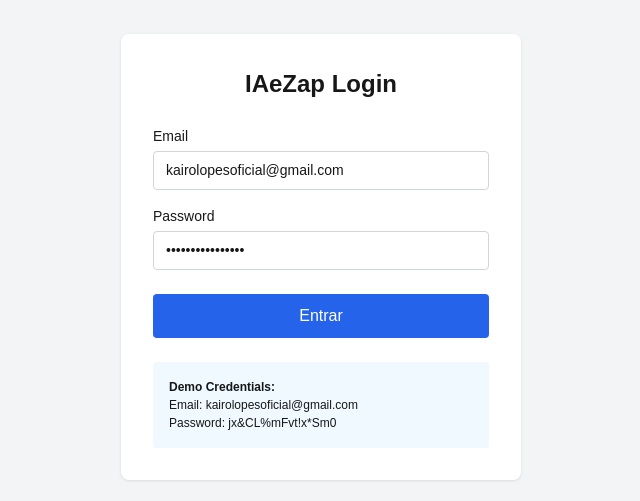
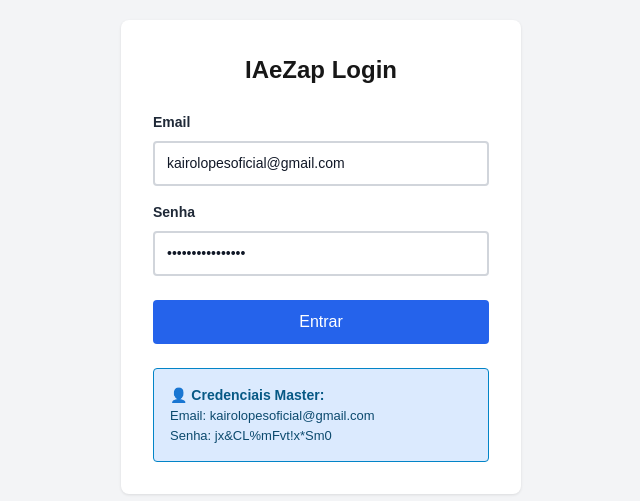
Before and after one commit to kairolopes/iaezap6, a Next.js app: page /login in a window 1280 px wide. Shown: the part 143-644 px from the top of the page, without its empty margins (319-959 px from the left). Built offline with nearby package versions, Linux system fonts and the light colour scheme.

Commit message:
Improve login page visibility - darker text and better contrast

```diff
--- a/src/app/login/page.tsx
+++ b/src/app/login/page.tsx
@@ -56,35 +56,39 @@
 
         <form onSubmit={handleLogin}>
           <div style={{ marginBottom: '16px' }}>
-            <label style={{ display: 'block', fontSize: '14px', fontWeight: '500', marginBottom: '4px' }}>Email</label>
+            <label style={{ display: 'block', fontSize: '14px', fontWeight: '600', marginBottom: '8px', color: '#1f2937' }}>Email</label>
             <input
               type="email"
               value={email}
               onChange={(e) => setEmail(e.target.value)}
               style={{
                 width: '100%',
-                padding: '8px 12px',
-                border: '1px solid #d1d5db',
+                padding: '10px 12px',
+                border: '2px solid #d1d5db',
                 borderRadius: '4px',
                 fontSize: '14px',
-                boxSizing: 'border-box'
+                boxSizing: 'border-box',
+                color: '#111827',
+                fontWeight: '500'
               }}
             />
           </div>
 
           <div style={{ marginBottom: '24px' }}>
-            <label style={{ display: 'block', fontSize: '14px', fontWeight: '500', marginBottom: '4px' }}>Password</label>
+            <label style={{ display: 'block', fontSize: '14px', fontWeight: '600', marginBottom: '8px', color: '#1f2937' }}>Senha</label>
             <input
               type="password"
               value={password}
               onChange={(e) => setPassword(e.target.value)}
               style={{
                 width: '100%',
-                padding: '8px 12px',
-                border: '1px solid #d1d5db',
+                padding: '10px 12px',
+                border: '2px solid #d1d5db',
                 borderRadius: '4px',
                 fontSize: '14px',
-                boxSizing: 'border-box'
+                boxSizing: 'border-box',
+                color: '#111827',
+                fontWeight: '500'
               }}
             />
           </div>
@@ -109,10 +113,10 @@
           </button>
         </form>
 
-        <div style={{ marginTop: '24px', padding: '16px', backgroundColor: '#f0f9ff', borderRadius: '4px', fontSize: '12px' }}>
-          <strong>Demo Credentials:</strong><br/>
-          Email: kairolopesoficial@gmail.com<br/>
-          Password: jx&amp;CL%mFvt!x*Sm0
+        <div style={{ marginTop: '24px', padding: '16px', backgroundColor: '#dbeafe', borderRadius: '4px', fontSize: '13px', border: '1px solid #0284c7', color: '#0c4a6e' }}>
+          <strong style={{ color: '#075985', fontSize: '14px' }}>👤 Credenciais Master:</strong><br/>
+          <span style={{ color: '#0c4a6e', fontWeight: '500' }}>Email: kairolopesoficial@gmail.com</span><br/>
+          <span style={{ color: '#0c4a6e', fontWeight: '500' }}>Senha: jx&amp;CL%mFvt!x*Sm0</span>
         </div>
       </div>
     </div>
```
